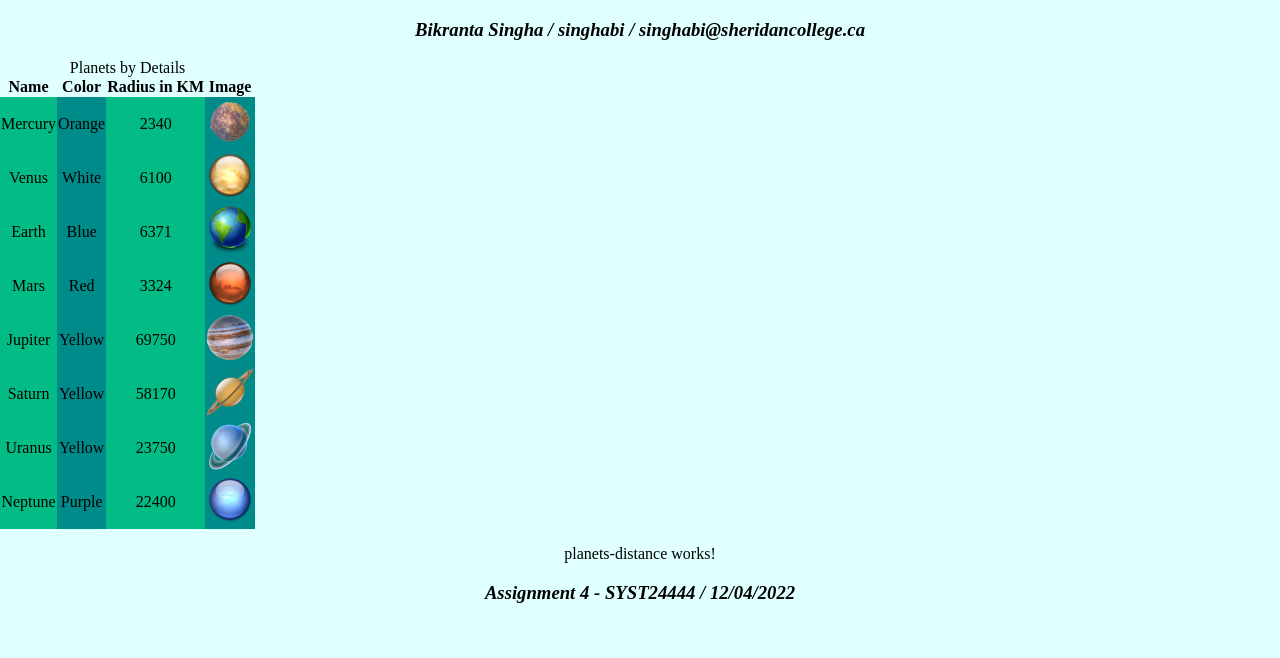
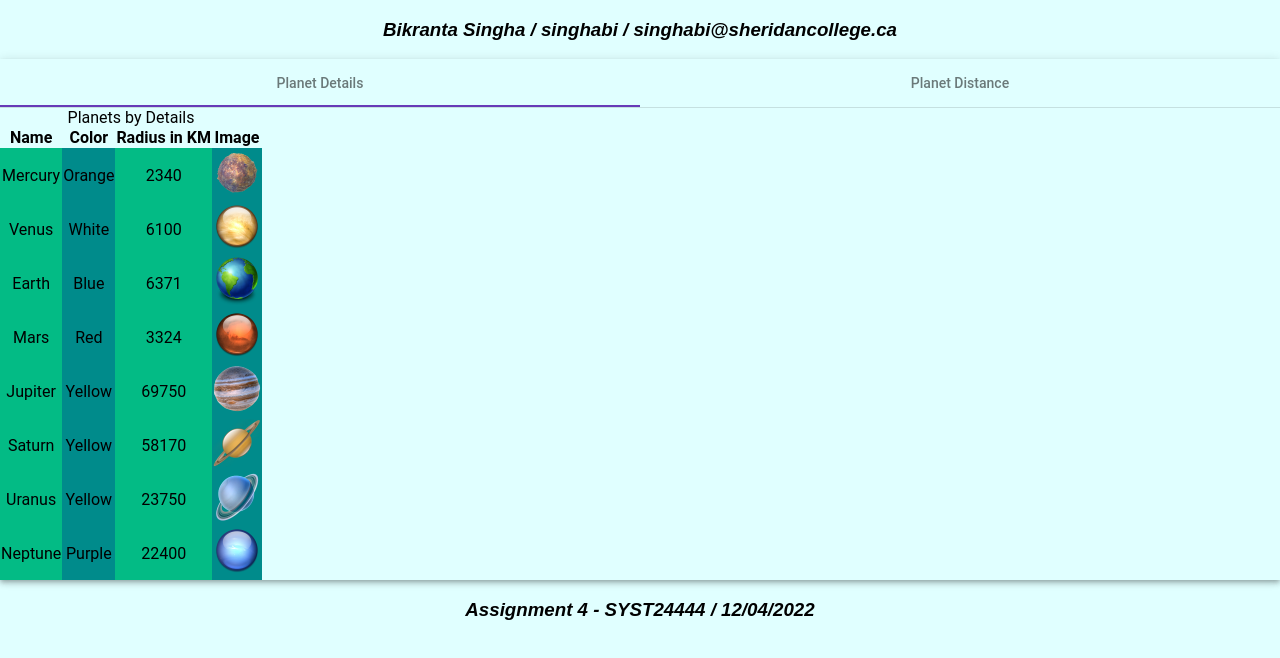
Before and after one commit to BikrantaSingha/singhabiA4, an Angular app: page / in a window 1280 px wide. Shown: the top 658 px of the page. Built offline with nearby package versions, Linux system fonts and the light colour scheme.

Commit message:
fixed mat tabs

```diff
--- a/src/app/app.component.html
+++ b/src/app/app.component.html
@@ -3,9 +3,14 @@
 
 <mat-tab-group mat-stretch-tabs
                class="example-stretched-tabs mat-elevation-z4"
-    [ngStyle]="{textAlign: 'center'}">
-    <app-planets-details [inputFromRoot] = "this.myPlanets"></app-planets-details>
-    <app-planets-distance [inputFromRoot] = "this.myPlanets"></app-planets-distance>
+    [ngStyle]="{textAlign: 'center'}"
+    mat-align-tabs="center">
+    <mat-tab label="Planet Details">
+      <app-planets-details [inputFromRoot] = "this.myPlanets"></app-planets-details>
+    </mat-tab>
+    <mat-tab label="Planet Distance">
+      <app-planets-distance [inputFromRoot] = "this.myPlanets"></app-planets-distance>
+    </mat-tab>
 
 </mat-tab-group>
 
--- a/src/app/app.module.ts
+++ b/src/app/app.module.ts
@@ -1,5 +1,7 @@
 import { NgModule } from '@angular/core';
 import { BrowserModule } from '@angular/platform-browser';
+import { MatTabsModule } from '@angular/material/tabs';
+import { BrowserAnimationsModule } from '@angular/platform-browser/animations';
 
 import { AppComponent } from './app.component';
 
@@ -21,7 +23,9 @@ import { PlanetsDistanceComponent } from './planets-distance/planets-distance.co
     PlanetsDistanceComponent
   ],
   imports: [
-    BrowserModule
+    BrowserModule,
+    MatTabsModule,
+    BrowserAnimationsModule,
   ],
   providers: [DetailsService],
   bootstrap: [AppComponent]
--- a/src/app/planets-distance/planets-distance.component.html
+++ b/src/app/planets-distance/planets-distance.component.html
@@ -1 +1,17 @@
-<p>planets-distance works!</p>
+<table cellspacing="0">
+	<caption>Planets by Distance</caption>
+	<thead>
+		<th>Planet Radius</th>
+		<th>Planet Name</th>
+		<th>from Sun</th>
+		<th>from Earth</th>
+	</thead>
+	<tbody>
+		<tr *ngFor="let data of inputFromRoot.planets">
+			<td [ngStyle]="{'background-color': '#03bb85'}">{{ data.planetRadiusKM }} KM</td>
+			<td [ngStyle]="{'background-color': 'darkcyan'}">{{ data.planetName }}</td>
+			<td [ngStyle]="{'background-color': '#03bb85'}">{{ data.distInMillionsKM.fromSun }} Mil. KM</td>
+			<td [ngStyle]="{'background-color': 'darkcyan'}">{{ data.distInMillionsKM.fromEarth }} Mil. KM</td>
+		</tr>
+	</tbody>
+</table>
--- a/src/styles.css
+++ b/src/styles.css
@@ -1,11 +1,18 @@
+@import "../node_modules/@angular/material/prebuilt-themes/deeppurple-amber.css";
+
 body, html{
 	margin: 0;
 	padding: 0;
 	background-color: lightcyan;
+	font-family:  Arial, sans-serif;
 }
 
 app-footer, app-header{
 	color: black;
 	font-style: italic;
 	text-align: center;
-}/* You can add global styles to this file, and also import other style files */
+}
+
+table{
+	align-self: center;
+}
```
